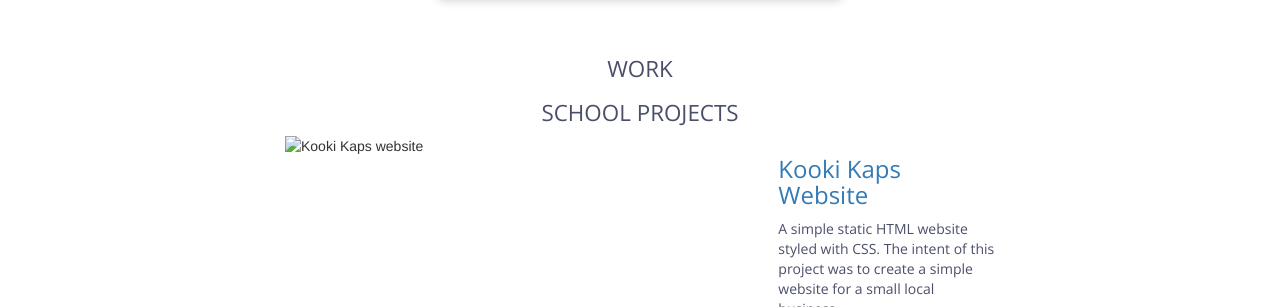
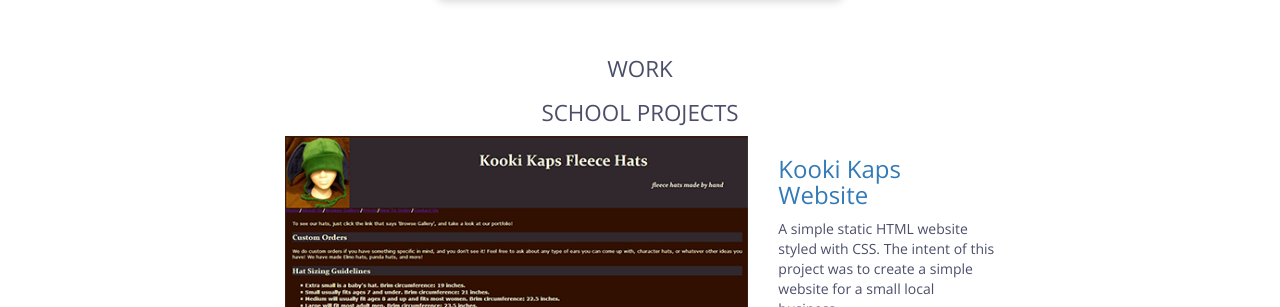
Before and after one commit to rainbowcodedev/rainbowcodedev.github.io, a plain HTML site: page index.html in a window 1280 px wide. Shown: the part 493-800 px from the top of the page. Drawn offline with nearby package versions, Linux system fonts and the light colour scheme.

Commit message:
Corrected img link
Corrected img link for Kooki Kaps

```diff
--- a/index.html
+++ b/index.html
@@ -59,7 +59,7 @@
       <div class="col-sm-8 col-sm-offset-2">
 
         <div class="col-lg-8">
-          <img src="kaps_project_sm.png" alt="Kooki Kaps website" class="img-responsive center-block">
+          <img src="img/kaps_project_sm.png" alt="Kooki Kaps website" class="img-responsive center-block">
         </div>
 
         <div class="col-lg-4">
```
